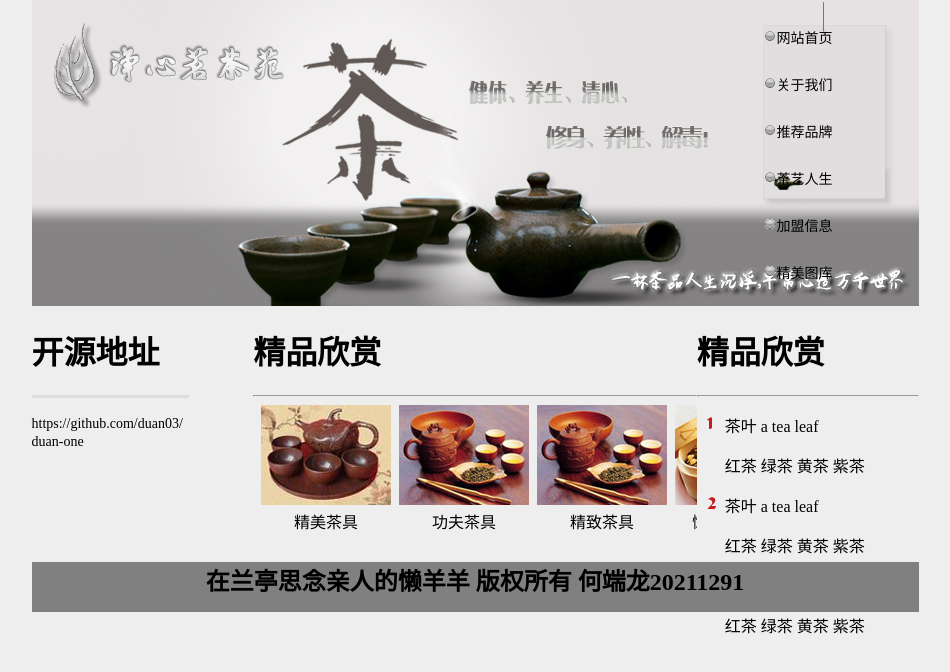
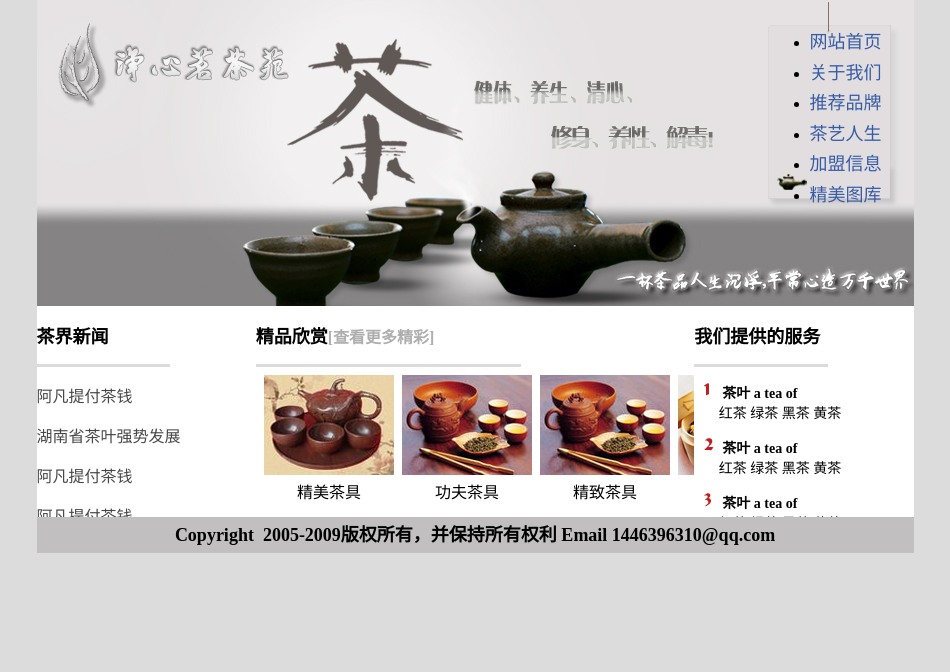
Before and after one commit to duan03/duan-one, a plain HTML site: page index.html in a window 1280 px wide. Shown: the whole page, without its empty margins (165-1115 px from the left). Drawn offline with Linux system fonts and the light colour scheme.

Commit message:
Update index.html

```diff
--- a/index.html
+++ b/index.html
@@ -1,138 +1,173 @@
 <!DOCTYPE html>
 <html lang="en">
-
   <head>
-    <meta charset="UTF-8">
-
+    <meta charset="UTF-8" />
+    <meta http-equiv="X-UA-Compatible" content="IE=edge" />
+    <!-- <meta name="viewport" content="width=device-width, initial-scale=1.0"> -->
     <title>Document</title>
     <style>
-        /* * {
-            border: 2px solid black;
+      /* *{
+      border: 1px solid black;
     } */
-
       body {
         margin: 0;
         height: 100vh;
-            background-color: #eee;
+        background-color: #dcdcdc;
       }
-
-        .baiSe {
+      .baise {
         background-color: white;
       }
-
-        a {
+      .box {
+        width: 877px;
+        height: 306px;
+        margin: 0 auto;
+        background-image: url(./images/main.jpg);
+        overflow: hidden;
+      }
+      .box1 {
+        width: 119px;
+        height: 171px;
+        margin-top: 27px;
+        margin-left: auto;
+        margin-right: 25px;
+      }
+      .box1 ul li a {
         text-decoration: none;
-            color: black;
-            font-size: 14px;
+        list-style: none;
+        line-height: 1.7;
+        text-align: left;
+        color: rgb(55, 92, 167);
+        font-size: 18px;
       }
-
+      .box1 ul li a:hover {
+        color: crimson;
+        font-size: 18px;
+        font-weight: bolder;
+      }
+      .box3 {
+        width: 877px;
+        height: 306px;
+        margin: 0 auto;
+      }
+      .center {
+        width: 877px;
+        height: 306px;
+        margin: 0 auto;
+      }
       .flex {
         display: flex;
       }
-
       .flex1 {
         flex: 1;
       }
-
-        .hezi-1 {
-            background-image: url(./images/main.jpg);
-
-        }
-
-        .center {
-            width: 887px;
-            height: 306px;
-            margin-left: auto;
-            margin-right: auto;
-        }
-
       .column {
         flex-direction: column;
       }
-
-
-        .zz a {
-            width: 100px;
-
-            margin-left: auto;
-            margin-right: 55px;
-            margin-top: 27px;
+      .aa:hover {
+        font-size: 18px;
+        font-weight: bolder;
+        color: rgb(255, 0, 51);
+        /* background-color: crimson; */
       }
-
-        .zz a:hover {
-            color: crimson;
-            font-weight: bolder;
+      .aa {
+        text-decoration: none;
+        color: rgb(71, 71, 71);
+        font-size: 16px;
       }
     </style>
   </head>
-
   <body>
-    <!-- todo：1 -->
-    <div class="hezi-1 center">
-        <div class="flex column zz" style="height: 306px;">
-            <a href=""><img src="./images/all_001.gif" alt="无序列表">网站首页</a>
-            <a href=""><img src="./images/all_001.gif" alt="无序列表">关于我们</a>
-            <a href=""><img src="./images/all_001.gif" alt="无序列表">推荐品牌</a>
-            <a href=""><img src="./images/all_001.gif" alt="无序列表">茶艺人生</a>
-            <a href=""><img src="./images/all_001.gif" alt="无序列表">加盟信息</a>
-            <a href=""><img src="./images/all_001.gif" alt="无序列表">精美图库</a>
+    <!-- todo:1 -->
+    <div class="box">
+      <!-- todo:2 -->
+      <div class="box1">
+        <ul>
+          <li><a href="#">网站首页</a></li>
+          <li><a href="#">关于我们</a></li>
+          <li><a href="#">推荐品牌</a></li>
+          <li><a href="#">茶艺人生</a></li>
+          <li><a href="#">加盟信息</a></li>
+          <li><a href="#">精美图库</a></li>
+        </ul>
       </div>
     </div>
-    <!-- todo：2 -->
-    <div class="flex column center">
-        <div class="flex zz" style="height: 256px;">
-            <div style="flex: 1;">
-                <h1>开源地址
-                </h1>
-                <hr size="3" color="#dcdcdc" width="70%" align="left">
-
-                <p><a href="https://github.com/duan03/duan-one">https://github.com/duan03/ <br> duan-one</a></p>
+    <!-- todo:1 -->
+    <div class="center flex column">
+      <!-- todo:2 -->
+      <div class="flex" style="height: 211px">
+        <div class="flex1 baise">
+          <p><strong style="font-size: 18px">茶界新闻</strong></p>
+          <hr size="3" color="#DCDCDC" width="60%" align="left" />
+          <p><a class="aa"  href="">阿凡提付茶钱</a></p>
+          <p><a class="aa"  href="">湖南省茶叶强势发展</a></p>
+          <p><a class="aa"  href="">阿凡提付茶钱</a></p>
+          <p><a class="aa"  href="">阿凡提付茶钱</a></p>
         </div>
-            <div style="flex: 2;">
-                <h1>精品欣赏</h1>
-                <hr>
-                <marquee behavior="alternate" onMouseOut="this.start()" onmouseover="this.stop()">
-                    <div class="flex" style="text-align: center;">
-                        <div style="margin-left: 8px;">
-                            <img src="./images/j1.jpg" alt=""><br>精美茶具
+        <div class="baise" style="flex: 2">
+          <p>
+            <strong style="font-size: 18px"
+              >精品欣赏<strong
+                style="font-size: 16px; color: rgb(174, 174, 174)"
+                >[查看更多精彩]</strong
+              ></strong
+            >
+          </p>
+          <hr size="3" color="#DCDCDC" width="60%" align="left" />
+          <marquee
+            behavior="alternate"
+            onMouseOut="this.start()"
+            onmouseover="this.stop()"
+          >
+            <div class="flex" style="text-align: center">
+              <div style="margin-left: 8px">
+                <img src="./images/j1.jpg" alt="" /><br />精美茶具
               </div>
-                        <div style="margin-left: 8px;">
-                            <img src="./images/j2.jpg" alt=""><br>功夫茶具
+              <div style="margin-left: 8px">
+                <img src="./images/j2.jpg" alt="" /><br />功夫茶具
               </div>
-                        <div style="margin-left: 8px;">
-                            <img src="./images/j2.jpg" alt=""><br>精致茶具
+              <div style="margin-left: 8px">
+                <img src="./images/j2.jpg" alt="" /><br />精致茶具
               </div>
-                        <div style="margin-left: 8px;">
-                            <img src="./images/1.jpg" alt=""><br>懒羊羊最帅了
+              <div style="margin-left: 8px">
+                <img src="./images/1.jpg" alt="" /><br />懒羊羊最帅了
               </div>
-                        <div style="margin-left: 8px;">
-                            <img src="./images/2.jpg" alt=""><br>懒羊羊最帅了
+              <div style="margin-left: 8px">
+                <img src="./images/2.jpg" alt="" /><br />懒羊羊最帅了
               </div>
-                        <div style="margin-left: 8px;">
-                            <img src="./images/3.jpg" alt=""><br>懒羊羊最帅了
+              <div style="margin-left: 8px">
+                <img src="./images/3.jpg" alt="" /><br />懒羊羊最帅了
               </div>
             </div>
           </marquee>
         </div>
-            <div style="flex: 1;">
-                <h1>精品欣赏</h1>
-                <hr>
-                <p><img src="./images/1.gif" alt="">茶叶 a tea leaf
-                <p style="margin-left: 28PX;"> 红茶 绿茶 黄茶 紫茶</p>
+        <div class="flex1 baise">
+          <p><strong style="font-size: 18px">我们提供的服务</strong></p>
+          <hr size="3" color="#DCDCDC" width="60%" align="left" />
+          <p style="font-size: 14px">
+            <img src="./images/1.gif" alt="" /><strong>茶叶 a tea of</strong>
+            <br />&nbsp;&nbsp;&nbsp;&nbsp;&nbsp;&nbsp;&nbsp;红茶 绿茶 黑茶 黄茶
           </p>
-                <p><img src="./images/2.gif" alt="">茶叶 a tea leaf
-                <p style="margin-left: 28PX;"> 红茶 绿茶 黄茶 紫茶</p>
+          <p style="font-size: 14px">
+            <img src="./images/2.gif" alt="" /><strong>茶叶 a tea of</strong>
+            <br />&nbsp;&nbsp;&nbsp;&nbsp;&nbsp;&nbsp;&nbsp;红茶 绿茶 黑茶 黄茶
           </p>
-                <p><img src="./images/3.gif" alt="">茶叶 a tea leaf
-                <p style="margin-left: 28PX;"> 红茶 绿茶 黄茶 紫茶</p>
+          <p style="font-size: 14px">
+            <img src="./images/3.gif" alt="" /><strong>茶叶 a tea of</strong>
+            <br />&nbsp;&nbsp;&nbsp;&nbsp;&nbsp;&nbsp;&nbsp;红茶 绿茶 黑茶 黄茶
           </p>
         </div>
       </div>
-        <div class="flex1" style="text-align: center; font-size: 24px; background-color: grey; font-weight: bolder;">
-            在兰亭思念亲人的懒羊羊 版权所有 何端龙20211291 </div>
+      <!-- todo:2 -->
+      <div
+        class=" baise"
+        style="background-color: rgb(193, 191, 191)"
+        align="center"
+      >
+        <strong style="line-height: 2; font-size: 18px"
+          >Copyright
+          &nbsp;2005-2009版权所有，并保持所有权利&nbsp;Email&nbsp;1446396310@qq.com</strong
+        >
       </div>
-
-
+    </div>
   </body>
-
 </html>
```
Lines whose indentation alone changed are shown as unchanged.
